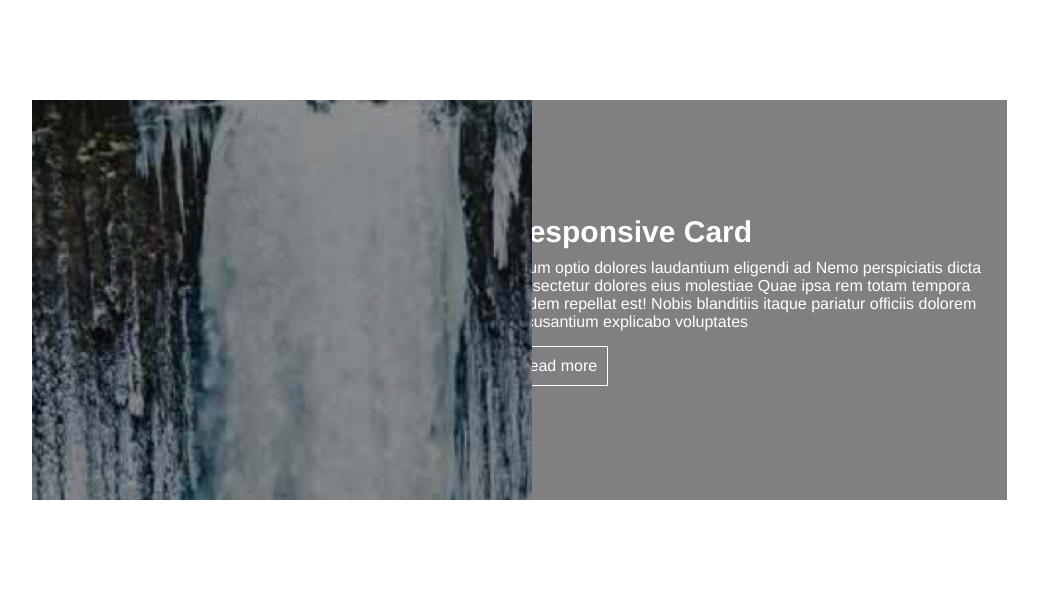
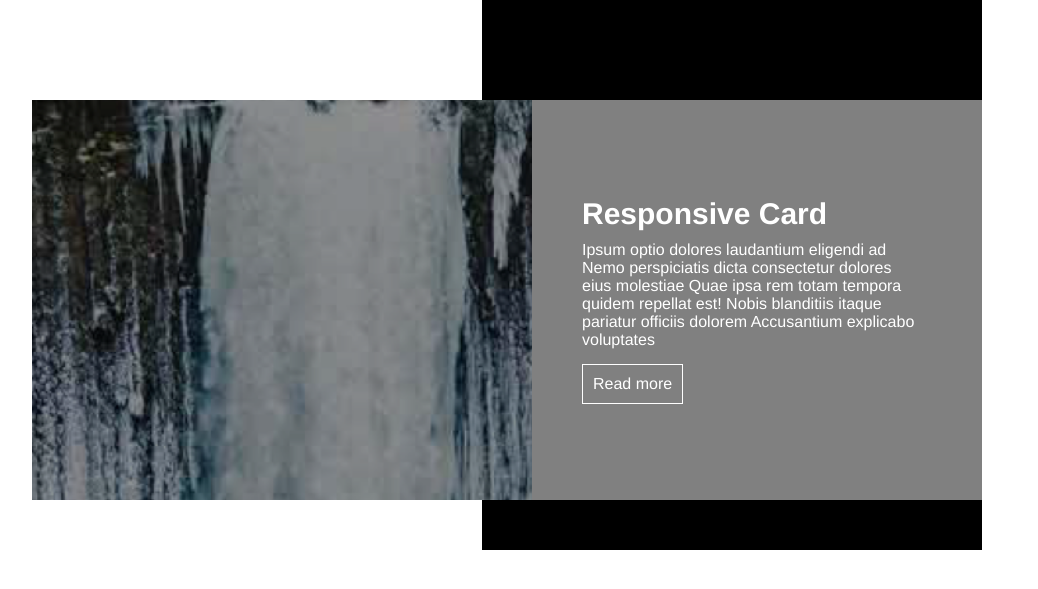
Before and after one commit to heguohui2018/web-Demo, a PHP site: page / in a window 1280 px wide. Shown: the top 589 px of the page, without its empty margins (133-1171 px from the left). Run offline with PHP 8.4, Linux system fonts and the light colour scheme.

Commit message:
增加一些修改

```diff
--- a/自适应网页布局/style.css
+++ b/自适应网页布局/style.css
@@ -62,9 +62,9 @@ body {
 	object-fit: cover;
 }
 
-.container  .card .contentBox {
+.container .card .contentBox {
 	position: relative;
-	right: 0;
+	right: 25px;
 	width: 500px;
 	height: 400px;
 	background: gray;
@@ -72,15 +72,20 @@ body {
 	justify-content: center;
 	align-items: center;
 	flex-wrap: wrap;
+
+	/* 控制容器内文字效果 */
+	padding: 20px 60px 20px 100px;
 }
 
-.container  .card .contentBox:before {
+.container .card .contentBox:before {
 	content: "";
 	position: absolute;
 	top: -500px;
 	bottom: -50px;
 	left: 0;
 	right: 0;
+	background: #000;
+	z-index: -1;
 }
 
 .container .card .contentBox h2 {
```
